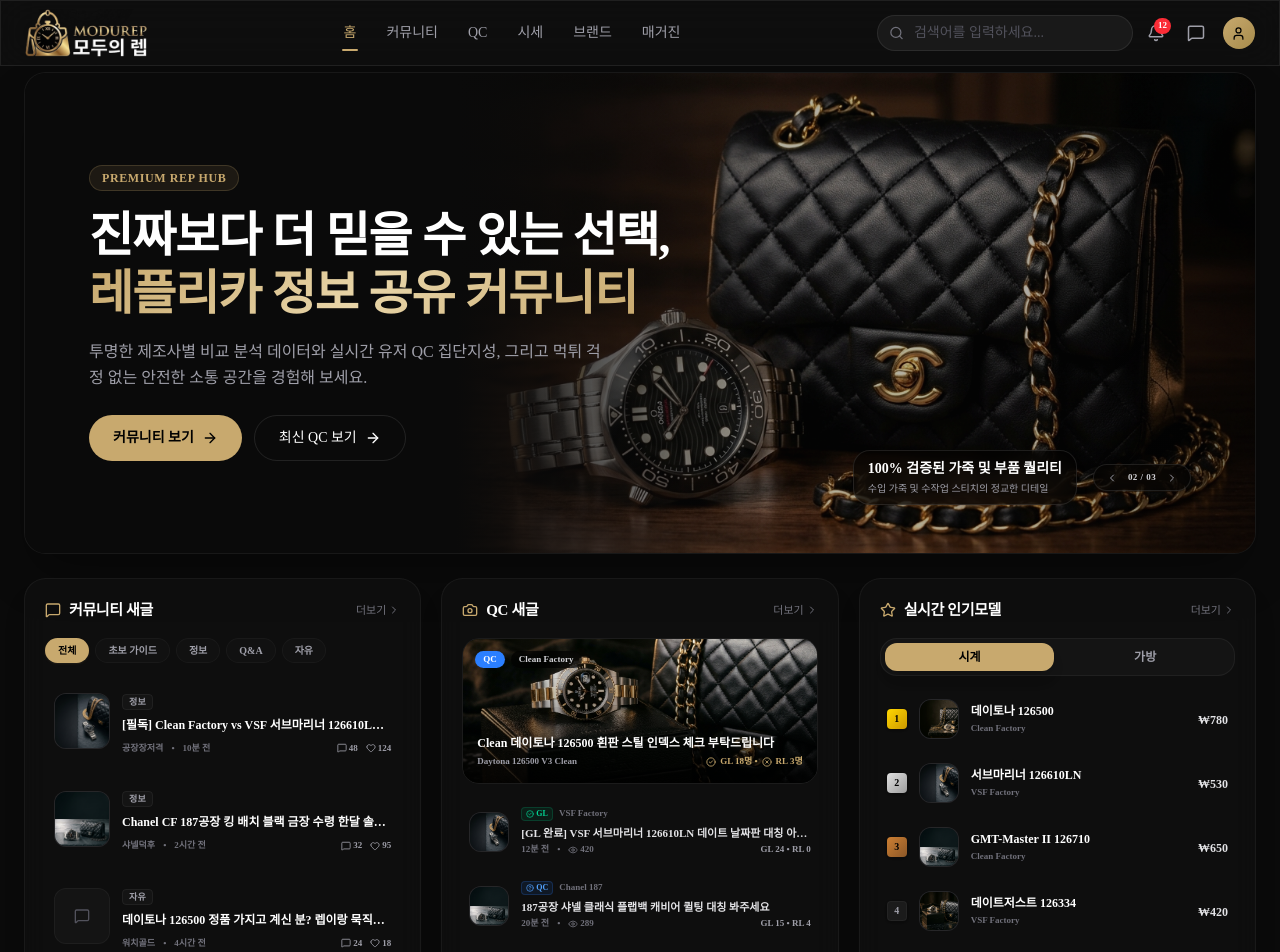
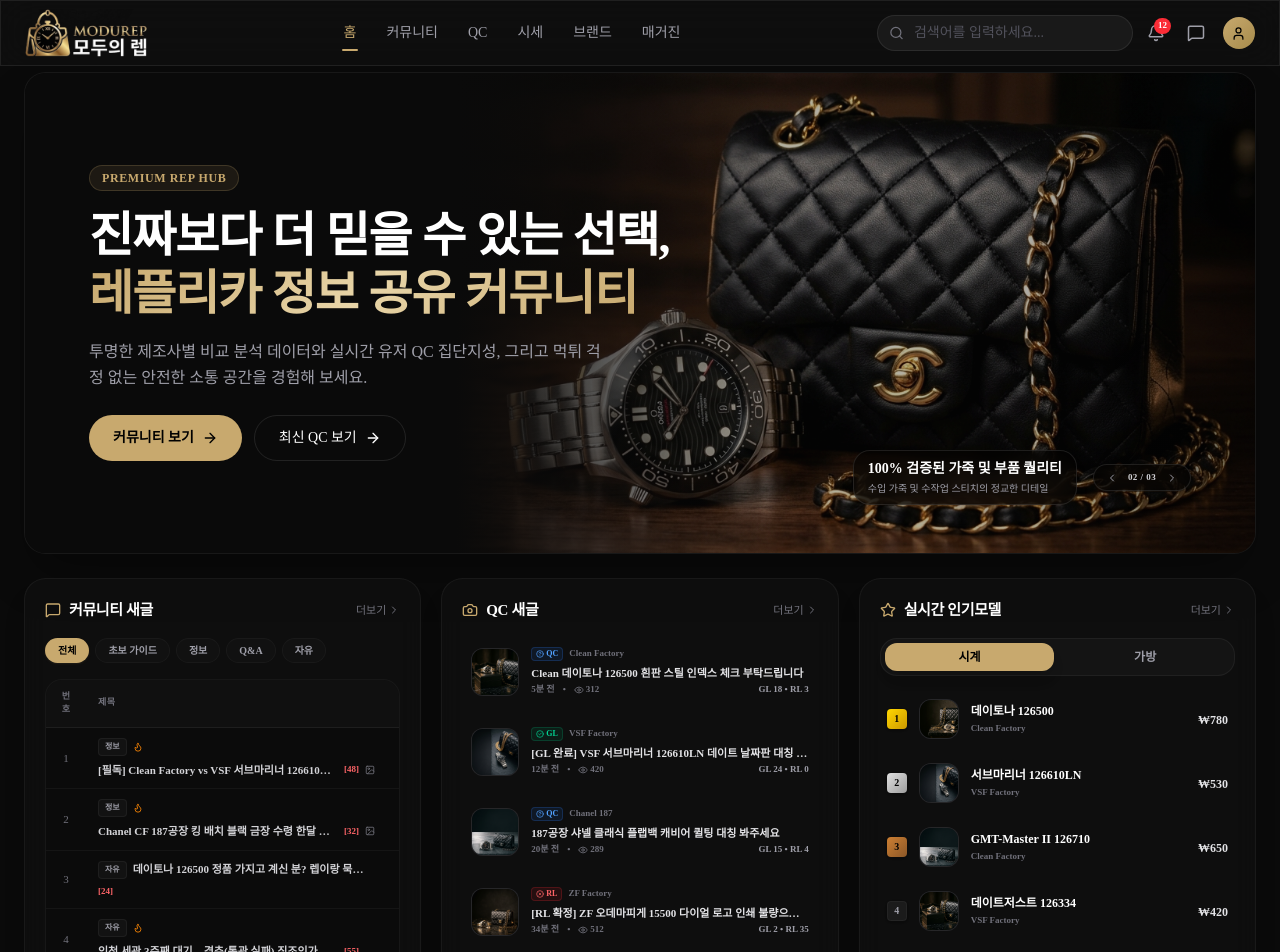
Before and after one commit to MODU-REP/MODU-REP-TEST, a Next.js app: page / in a window 1280 px wide. Shown: the top 952 px of the page. Built offline with nearby package versions, Linux system fonts and the light colour scheme.

Commit message:
Feat: Redesign home dashboard columns with bulletin board list for Community, vertical thumbnails for QC, and expanded popular models ranks

```diff
--- a/src/components/home/HomeDashboard.tsx
+++ b/src/components/home/HomeDashboard.tsx
@@ -11,7 +11,9 @@
   Camera,
   CheckCircle2,
   XCircle,
-  HelpCircle
+  HelpCircle,
+  Flame,
+  Image as ImageIcon
 } from "lucide-react";
 import Link from "next/link";
 import { COMMUNITY_POSTS, QC_POSTS, CommunityPost } from "@/lib/data";
@@ -23,6 +25,9 @@
   { rank: 3, name: "GMT-Master II 126710", factory: "Clean Factory", price: "₩650", image: "/hero_mobile_1.png" },
   { rank: 4, name: "데이트저스트 126334", factory: "VSF Factory", price: "₩420", image: "/hero_watch_3.png" },
   { rank: 5, name: "익스플로러 II 216570", factory: "Clean Factory", price: "₩480", image: "/hero_mobile_3.png" },
+  { rank: 6, name: "GMT-Master II 펩시", factory: "Clean Factory", price: "₩670", image: "/hero_mobile_1.png" },
+  { rank: 7, name: "씨드웰러 126600", factory: "VSF Factory", price: "₩560", image: "/hero_pc_1.png" },
+  { rank: 8, name: "아쿠아테라 150M", factory: "VSF Factory", price: "₩410", image: "/hero_pc_3.png" },
 ];
 
 const POPULAR_BAGS = [
@@ -31,6 +36,9 @@
   { rank: 3, name: "스피디 25 모노그램", factory: "LV Factory", price: "₩350", image: "/hero_bag_2.png" },
   { rank: 4, name: "마몽 숄더 백", factory: "Gucci Factory", price: "₩320", image: "/hero_mobile_2.png" },
   { rank: 5, name: "카세트 백", factory: "Bottega Factory", price: "₩410", image: "/hero_bag_2.png" },
+  { rank: 6, name: "가브리엘 백팩", factory: "Chanel 187", price: "₩540", image: "/hero_mobile_2.png" },
+  { rank: 7, name: "샤넬 22백", factory: "Chanel 187", price: "₩490", image: "/hero_bag_2.png" },
+  { rank: 8, name: "카바스 백", factory: "Celine Factory", price: "₩380", image: "/hero_bag_2.png" },
 ];
 
 const categoryColors: Record<string, string> = {
@@ -119,50 +127,51 @@
             ))}
           </div>
 
-          {/* 게시글 목록 */}
-          <div className="space-y-3">
-            <AnimatePresence mode="popLayout">
-              {filteredCommPosts.slice(0, 4).map((post) => (
-                <Link
-                  key={post.id}
-                  href={`/community/${post.id}`}
-                  className="flex items-center gap-3 p-2 rounded-xl hover:bg-white/[0.02] transition-colors group cursor-pointer border border-transparent hover:border-white/[0.02] block"
-                >
-                  {post.hasImage && post.image ? (
-                    <img
-                      src={post.image}
-                      alt={post.title}
-                      className="w-14 h-14 rounded-lg object-cover bg-zinc-900 border border-white/[0.06] shrink-0"
-                    />
-                  ) : (
-                    <div className="w-14 h-14 rounded-lg bg-white/[0.03] border border-white/[0.04] flex items-center justify-center shrink-0">
-                      <MessageSquare size={16} className="text-zinc-600" />
-                    </div>
-                  )}
-                  <div className="min-w-0 flex-1">
-                    <span className={`text-[9px] font-bold border px-1.5 py-0.5 rounded tracking-wide ${categoryColors[post.category] || "bg-zinc-800 text-zinc-400"}`}>
+          {/* 게시글 목록 (게시판 게시판 형태로 썸네일 없이 테이블 스타일 렌더링) */}
+          <div className="overflow-hidden border border-white/[0.05] rounded-xl bg-black/20 mt-2">
+            <table className="w-full border-collapse text-left text-[11px] font-bold">
+              <thead>
+                <tr className="border-b border-white/[0.08] bg-white/[0.02] text-[9px] font-black text-zinc-500 uppercase tracking-wider">
+                  <th className="py-2.5 px-3 text-center w-10">번호</th>
+                  <th className="py-2.5 px-3">제목</th>
+                </tr>
+              </thead>
+              <tbody className="divide-y divide-white/[0.04] text-[11px]">
+                {filteredCommPosts.slice(0, 8).map((post, idx) => (
+                  <tr key={post.id} className="hover:bg-white/[0.02] transition-colors group">
+                    {/* 번호 */}
+                    <td className="py-2.5 px-3 text-center text-zinc-500 font-medium w-10">
+                      {idx + 1}
+                    </td>
+                    {/* 제목 */}
+                    <td className="py-2.5 px-3">
+                      <div className="flex items-center gap-1.5 flex-wrap">
+                        <span className={`text-[8px] font-black px-1.5 py-0.5 rounded border border-white/[0.03] ${categoryColors[post.category] || "bg-zinc-800 text-zinc-400"}`}>
                           {post.category}
                         </span>
-                    <h4 className="text-[12px] font-black text-white group-hover:text-gold transition-colors truncate mt-1">
+                        {post.hot && <Flame size={10} className="text-orange-400 shrink-0" />}
+                        <Link
+                          href={`/community/${post.id}`}
+                          className="text-zinc-300 group-hover:text-gold font-bold transition-colors truncate max-w-[150px] xs:max-w-[200px] md:max-w-[240px]"
+                        >
                           {post.title}
-                    </h4>
-                    <div className="flex items-center gap-2 mt-2 text-[9px] text-zinc-500 font-bold">
-                      <span>{post.author}</span>
-                      <span>•</span>
-                      <span>{post.time}</span>
-                      <span className="ml-auto flex items-center gap-0.5 text-zinc-400">
-                        <MessageSquare size={10} /> {post.comments}
+                        </Link>
+                        {post.comments > 0 && (
+                          <span className="text-[9px] text-red-400 font-black shrink-0">
+                            [{post.comments}]
                           </span>
-                      <span className="flex items-center gap-0.5 text-zinc-400">
-                        <Heart size={10} /> {post.likes}
-                      </span>
+                        )}
+                        {post.hasImage && (
+                          <ImageIcon size={10} className="text-zinc-500 shrink-0" />
+                        )}
                       </div>
-                  </div>
-                </Link>
+                    </td>
+                  </tr>
                 ))}
-            </AnimatePresence>
+              </tbody>
+            </table>
             {filteredCommPosts.length === 0 && (
-              <div className="text-center py-12 text-zinc-600 text-xs font-bold">
+              <div className="text-center py-10 text-zinc-600 text-xs font-bold">
                 등록된 게시글이 없습니다.
               </div>
             )}
@@ -183,46 +192,10 @@
             </Link>
           </div>
 
-          {/* 최신 메인 추천 QC 카드 */}
-          {QC_POSTS.length > 0 && (
-            <Link href={`/qc/${QC_POSTS[0].id}`} className="block relative rounded-xl overflow-hidden mb-4 border border-white/[0.06] group cursor-pointer">
-              <div className="absolute inset-0 bg-gradient-to-t from-black/90 via-black/30 to-transparent z-10" />
-              <img
-                src={QC_POSTS[0].images[0]}
-                alt={QC_POSTS[0].title}
-                className="w-full h-36 object-cover group-hover:scale-105 transition-transform duration-700 ease-out"
-              />
-              <div className="absolute top-3 left-3 z-20 flex items-center gap-1.5">
-                <span className={`text-[9px] font-black px-2 py-0.5 rounded-full ${
-                  QC_POSTS[0].type === "GL"
-                    ? "bg-emerald-500 text-black"
-                    : QC_POSTS[0].type === "RL"
-                    ? "bg-red-500 text-white"
-                    : "bg-blue-500 text-white"
-                }`}>
-                  {QC_POSTS[0].type}
-                </span>
-                <span className="text-[9px] font-bold text-zinc-300 bg-black/60 px-2 py-0.5 rounded-full backdrop-blur-sm">
-                  {QC_POSTS[0].factory}
-                </span>
-              </div>
-              <div className="absolute bottom-3.5 left-3.5 right-3.5 z-20">
-                <h4 className="text-xs font-black text-white group-hover:text-gold transition-colors truncate">
-                  {QC_POSTS[0].title}
-                </h4>
-                <div className="flex items-center justify-between mt-1 text-[9px] text-zinc-400 font-bold">
-                  <span>{QC_POSTS[0].model}</span>
-                  <span className="flex items-center gap-1 text-gold">
-                    <CheckCircle2 size={10} /> GL {QC_POSTS[0].glVotes}명 • <XCircle size={10} /> RL {QC_POSTS[0].rlVotes}명
-                  </span>
-                </div>
-              </div>
-            </Link>
-          )}
-
-          {/* 나머지 QC 목록 */}
-          <div className="space-y-2.5">
-            {QC_POSTS.slice(1, 4).map((post) => {
+          {/* QC 새글 리스트 (상단 카드 없이 썸네일 목록으로 꽉채움) */}
+          <div className="space-y-3 mt-2">
+            <AnimatePresence mode="popLayout">
+              {QC_POSTS.slice(0, 6).map((post) => {
                 const statusStyle =
                   post.type === "GL"
                     ? "bg-emerald-500/10 text-emerald-400 border-emerald-500/20"
@@ -241,12 +214,12 @@
                   <Link
                     key={post.id}
                     href={`/qc/${post.id}`}
-                  className="flex items-center gap-3 p-1.5 rounded-xl hover:bg-white/[0.02] transition-colors group cursor-pointer border border-transparent hover:border-white/[0.02] block"
+                    className="flex items-center gap-3 p-2 rounded-xl hover:bg-white/[0.02] transition-colors group cursor-pointer border border-transparent hover:border-white/[0.02] block"
                   >
                     <img
                       src={post.images[0]}
                       alt={post.title}
-                    className="w-10 h-10 rounded-lg object-cover bg-zinc-900 border border-white/[0.06] shrink-0"
+                      className="w-12 h-12 rounded-lg object-cover bg-zinc-900 border border-white/[0.06] shrink-0"
                     />
                     <div className="min-w-0 flex-1">
                       <div className="flex items-center gap-1.5">
@@ -274,6 +247,7 @@
                   </Link>
                 );
               })}
+            </AnimatePresence>
           </div>
         </div>
       </div>
```
Lines whose indentation alone changed are shown as unchanged.
